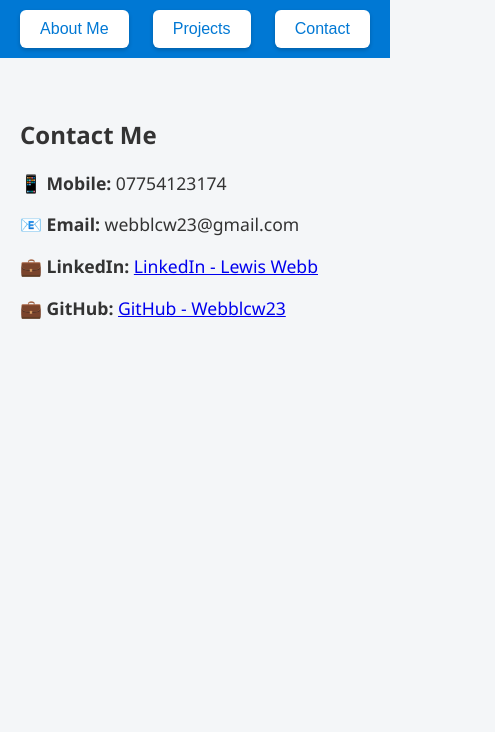
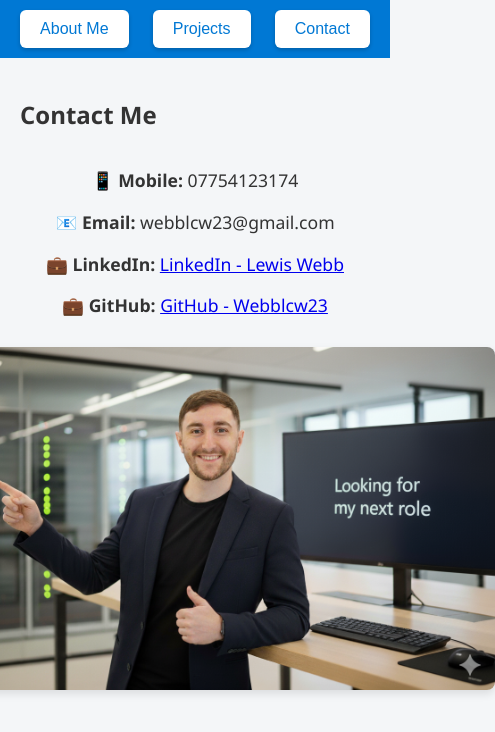
Before and after one commit to webblcw23/LewisW-Portfolio-WebPage, a plain HTML site: page index.html in a window 390 px wide. Both pictures are taken after a click on the button "Contact". Shown: the whole page, 495 px wide, since content can reach past the window. Drawn offline with Linux system fonts and the light colour scheme; files whose address does not match are found by name.

Commit message:
contact image

```diff
--- a/index.html
+++ b/index.html
@@ -14,8 +14,6 @@
     <button onclick="showTab('projects')">Projects</button>
     <button onclick="showTab('contact')">Contact</button>
   </nav>
-
-  <!-- About Me Page ------------------------------------------------------->
 
   <div id="about" class="tab active">
     <header>
@@ -50,8 +48,6 @@
         opportunities you might have — please find my contact details in the Contact section.</p>
     </section>
 
-    <!-- Skill List ------------------------------------------------------->
-
     <section>
       <h2>Skillset</h2>
       <ul class="skills">
@@ -68,8 +64,6 @@
     </section>
   </div>
 
-
-  <!-- Projects Page ------------------------------------------------------->
 
   <div id="projects" class="tab">
     <section>
@@ -162,13 +156,7 @@
 
     </section>
   </div>
-  </div>
-</body>
-
-
-<!-- Projects Screenshots section ------------------------------------------------------->
-
-<div id="webapp-more" class="tab project-detail">
+  <div id="webapp-more" class="tab project-detail">
   <section>
     <h2>⚽️ Football Results App Web App Screenshots</h2>
     <button onclick="showTab('projects')">← Back to Projects</button>
@@ -235,21 +223,33 @@
   </section>
 </div>
 
-
-
-
-<!-- Contact Me Page ------------------------------------------------------->
+<!------- Contact me section ------------->
 
 <div id="contact" class="tab">
-  <section>
+  <section class="contact-section-layout">
     <h2>Contact Me</h2>
-    <p><strong>📱 Mobile:</strong> 07754123174</p>
-    <p><strong>📧 Email:</strong> webblcw23@gmail.com</p>
-    <p><strong>💼 LinkedIn:</strong> <a href="https://www.linkedin.com/in/lewis-webb-5a99b4203/"
-        target="_blank">LinkedIn - Lewis Webb</a></p>
-    <p><strong>💼 GitHub:</strong> <a href="https://github.com/webblcw23" target="_blank">GitHub - Webblcw23</a></p>
+
+    <div class="content-wrapper">
+      <div class="contact-details-column">
+        <p><strong>📱 Mobile:</strong> 07754123174</p>
+        <p><strong>📧 Email:</strong> webblcw23@gmail.com</p>
+        <p><strong>💼 LinkedIn:</strong>
+          <a href="https://www.linkedin.com/in/lewis-webb-5a99b4203/" target="_blank">LinkedIn - Lewis Webb</a>
+        </p>
+        <p><strong>💼 GitHub:</strong>
+          <a href="https://github.com/webblcw23" target="_blank">GitHub - Webblcw23</a>
+        </p>
+      </div>
+
+      <div class="image-column">
+        <img src="assets/meforport.png" alt="Lewis Webb headshot">
+      </div>
+    </div>
   </section>
 </div>
+
+<!---------------------------------------->
+
 <script>
   function showTab(tabId) {
     document.querySelectorAll('.tab, .project-detail').forEach(tab => {
--- a/style.css
+++ b/style.css
@@ -1,4 +1,3 @@
-/* Reset and base styles */
 body {
   margin: 0;
   font-family: 'Segoe UI', sans-serif;
@@ -6,7 +5,6 @@
   color: #333;
 }
 
-/* Sticky nav bar */
 nav {
   position: sticky;
   top: 0;
@@ -33,7 +31,6 @@
   background-color: #e6f0ff;
 }
 
-/* Tab visibility */
 .tab {
   display: none;
   animation: fadeIn 0.5s ease-in-out;
@@ -43,7 +40,6 @@
   display: block;
 }
 
-/* Header styling */
 header {
   background-color: #ffffff;
   padding: 40px 20px;
@@ -73,19 +69,17 @@
   margin: 0;
 }
 
-/* Section styling */
 section {
   padding: 40px 20px;
   max-width: 1000px;
   margin: auto;
 }
 
-/* Project cards */
 .project-card {
   display: grid;
   grid-template-columns: 120px 1fr;
   gap: 20px;
-  align-items: start; /* 👈 This is the key line */
+  align-items: start;
   padding: 20px;
   border-radius: 12px;
   background: white;
@@ -121,13 +115,64 @@
   color: #000000;
 }
 
-/* Contact styling */
 #contact p {
   font-size: 1.1em;
   margin-bottom: 10px;
 }
 
-/* Footer */
+.contact-section-layout {
+  padding: 20px;
+  max-width: 1000px;
+  margin: 0 auto;
+}
+
+#contact .content-wrapper {
+  display: flex;
+  flex-wrap: nowrap;
+  justify-content: space-between;
+  align-items: flex-start;
+}
+
+#contact .contact-details-column {
+  flex: 1 1 70%;
+  min-width: 300px;
+}
+
+#contact .image-column {
+  flex: 0 0 600px;
+  display: flex;
+  justify-content: flex-end;
+  align-items: flex-start;
+}
+
+#contact .image-column img {
+  width: auto;
+  max-width: 600px;
+  height: auto;
+  border-radius: 8px;
+  box-shadow: 0 4px 8px rgba(0,0,0,0.1);
+  object-fit: contain;
+  display: block;
+}
+
+@media (max-width: 768px) {
+  #contact .content-wrapper {
+    flex-direction: column;
+    align-items: center;
+  }
+
+  #contact .contact-details-column,
+  #contact .image-column {
+    width: 100%;
+    text-align: center;
+    justify-content: center;
+  }
+
+  #contact .image-column {
+    margin-top: 20px;
+  }
+}
+
 footer {
   text-align: center;
   padding: 20px;
@@ -135,7 +180,6 @@
   font-size: 0.9em;
 }
 
-/* Animation */
 @keyframes fadeIn {
   from { opacity: 0; transform: translateY(10px); }
   to { opacity: 1; transform: translateY(0); }
@@ -158,6 +202,7 @@
   font-weight: 500;
   box-shadow: 0 2px 6px rgba(0,0,0,0.1);
 }
+
 .badges {
   display: flex;
   flex-wrap: wrap;
@@ -224,3 +269,50 @@
 .project-detail {
   animation: fadeIn 0.4s ease-in-out;
 }
+
+#contact .content-wrapper {
+  display: flex;
+  flex-wrap: nowrap;
+  justify-content: space-between;
+  align-items: flex-start;
+}
+
+#contact .contact-details-column {
+  flex: 1 1 70%;
+  min-width: 300px;
+}
+
+#contact .image-column {
+  flex: 0 0 600px;
+  display: flex;
+  justify-content: flex-end;
+  align-items: flex-start;
+}
+
+#contact .image-column img {
+  width: auto;
+  max-width: 600px;
+  height: auto;
+  border-radius: 8px;
+  box-shadow: 0 4px 8px rgba(0,0,0,0.1);
+  object-fit: contain;
+  display: block;
+}
+
+@media (max-width: 768px) {
+  #contact .content-wrapper {
+    flex-direction: column;
+    align-items: center;
+  }
+
+  #contact .contact-details-column,
+  #contact .image-column {
+    width: 100%;
+    text-align: center;
+    justify-content: center;
+  }
+
+  #contact .image-column {
+    margin-top: 20px;
+  }
+}
```
Also changed, not shown: assets/meforport.png (added).
